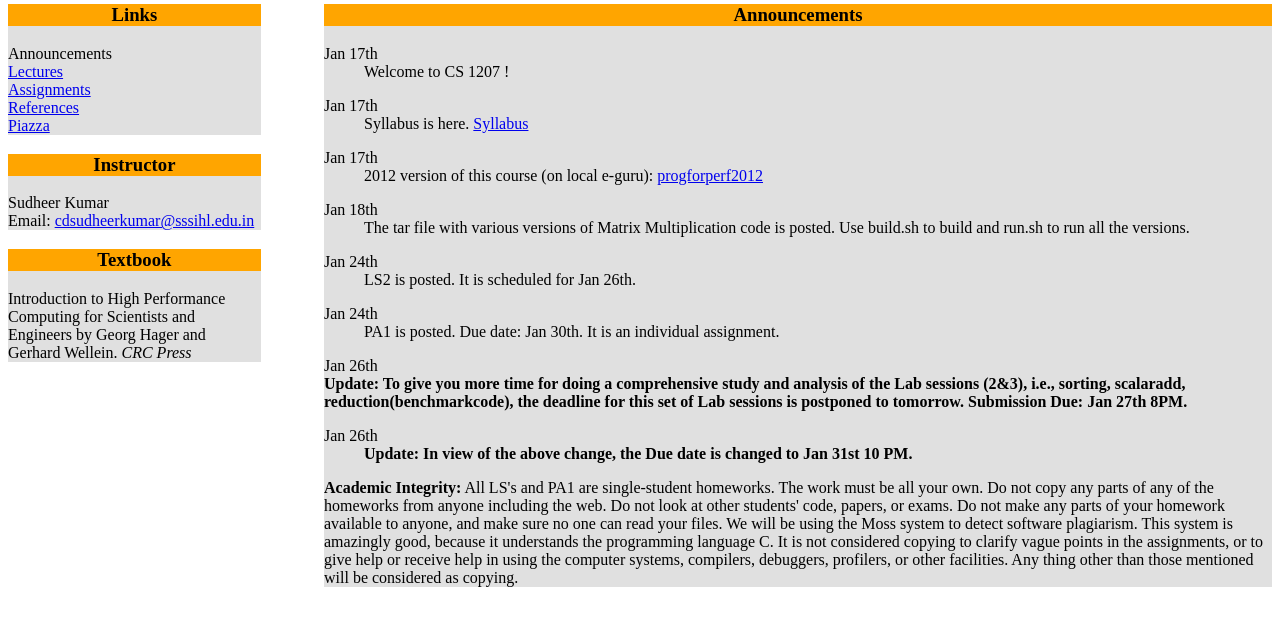
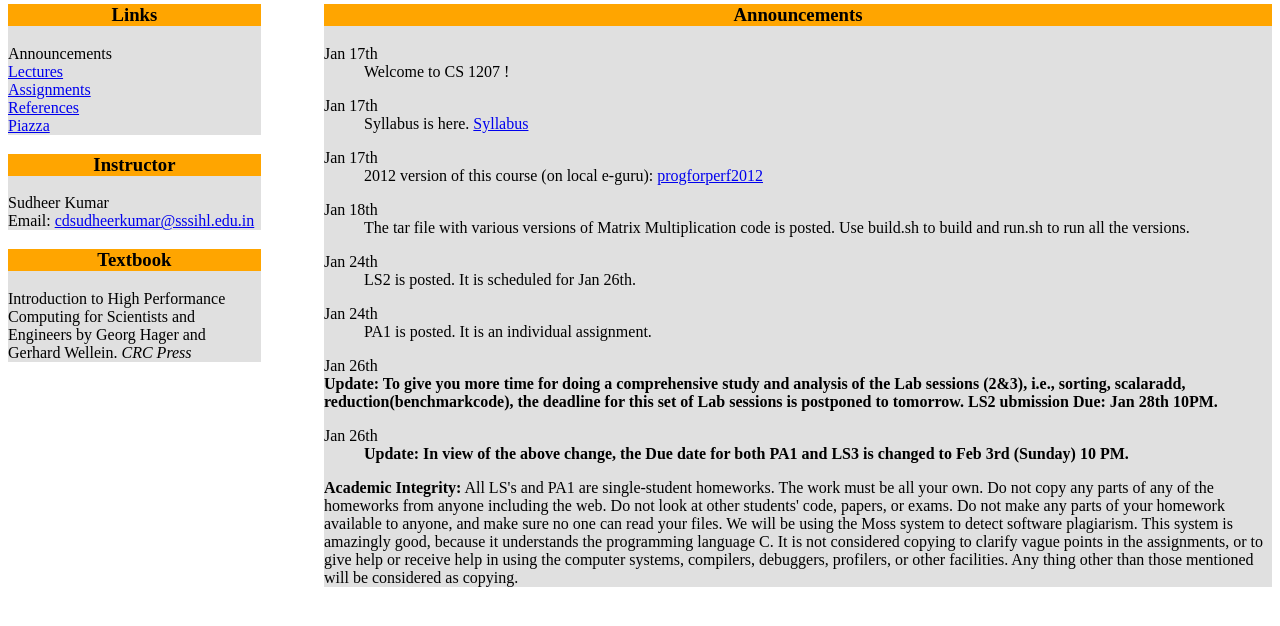
Before and after one commit to progforperf/progforperf.github.com, a plain HTML site: page index.html in a window 1280 px wide. Shown: the part 158-784 px from the top of the page. Drawn offline with Linux system fonts and the light colour scheme.

Commit message:
Update index.html

```diff
--- a/index.html
+++ b/index.html
@@ -65,17 +65,17 @@ Use build.sh to build and run.sh to run all the versions. </dd>
 </dl>
 
 <dl><dt> Jan 24th</dt>
-<dd> PA1 is posted. Due date: Jan 30th. It is an individual assignment.</dd>
+<dd> PA1 is posted. It is an individual assignment.</dd>
 </dl>
 <dl>
      <dt> Jan 26th</dt>     <b>Update: To give you more time for doing a comprehensive study and analysis of the Lab sessions
           (2&3), i.e., sorting, scalaradd, reduction(benchmarkcode), the deadline for this set of Lab sessions is postponed to tomorrow.
-          Submission Due: Jan 27th 8PM.
+          LS2 ubmission Due: Jan 28th 10PM.
      </b>
      </dd>
 </dl>
 <dl><dt> Jan 26th</dt>
-<dd> <b>Update: In view of the above change, the Due date is changed to Jan 31st 10 PM.</b></dd>
+<dd> <b>Update: In view of the above change, the Due date for both PA1 and LS3 is changed to Feb 3rd (Sunday) 10 PM.</b></dd>
 </dl>
 
 <dl>
```
